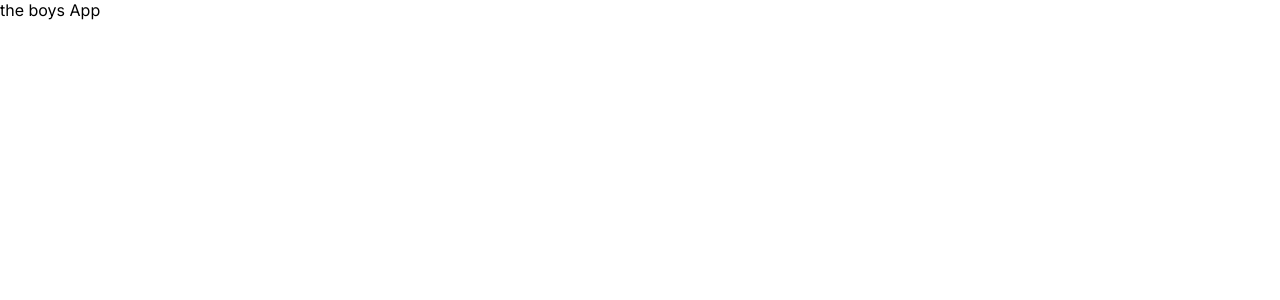
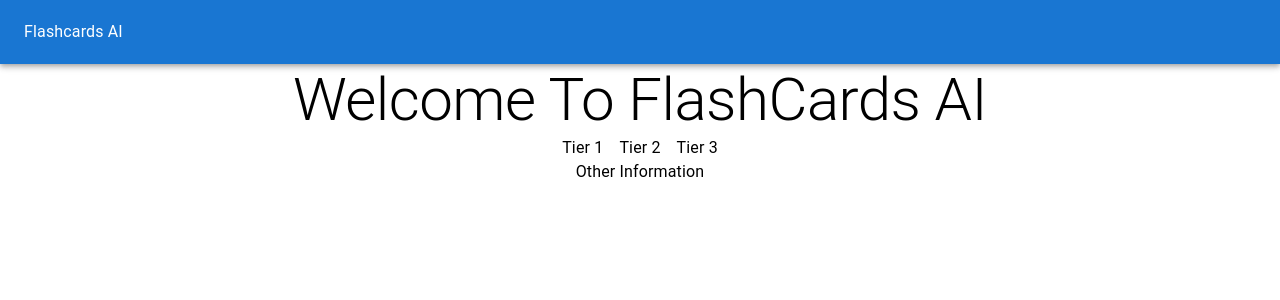
Before and after one commit to MarleyWulf/AI-Flashcards, a Next.js app: page / in a window 1280 px wide. Shown: the top 300 px of the page. Built offline with nearby package versions, Linux system fonts and the light colour scheme.

Commit message:
starting the layout for the page

```diff
--- a/app/page.js
+++ b/app/page.js
@@ -1,5 +1,39 @@
 import Image from "next/image";
+import {
+  Box,
+  AppBar,
+  Typography,
+  Stack,
+  Toolbar,
+  IconButton,
+  MenuIcon,
+  Search,
+} from "@mui/material";
 
 export default function Home() {
-  return <main>the boys App</main>;
+  return (
+    <Box>
+      <Stack>
+        <Box>
+          <AppBar position="static">
+            <Toolbar>
+              <Typography>Flashcards AI</Typography>
+            </Toolbar>
+          </AppBar>
+        </Box>
+      </Stack>
+      <Stack sx={{ alignItems: "center" }}>
+        <Typography variant="h2">Welcome To FlashCards AI</Typography>{" "}
+        {/*placeholder name*/}
+        <Stack direction="row" spacing={2}>
+          <Typography>Tier 1</Typography>
+          <Typography>Tier 2</Typography>
+          <Typography>Tier 3</Typography>
+        </Stack>
+        <Stack>
+          <Typography>Other Information</Typography>
+        </Stack>
+      </Stack>
+    </Box>
+  );
 }
```
Also changed, not shown: firebase.js (added).
